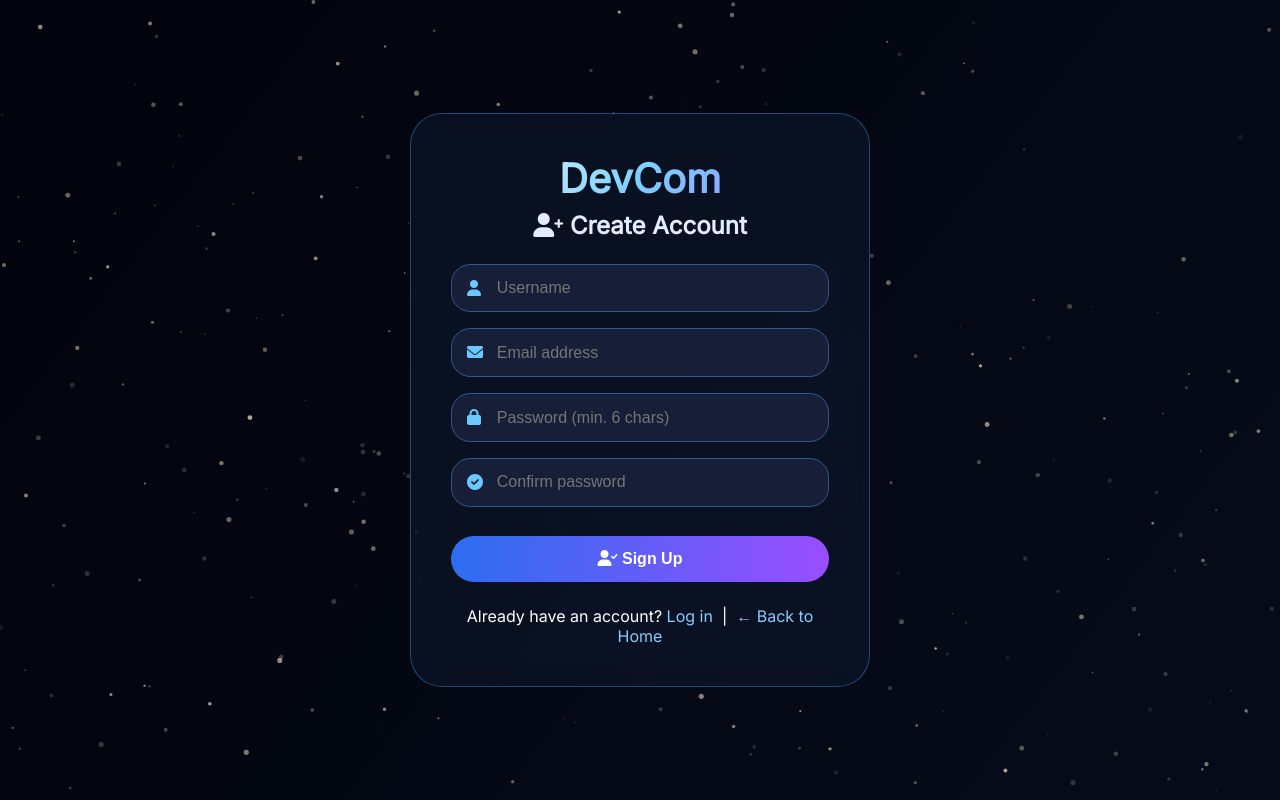
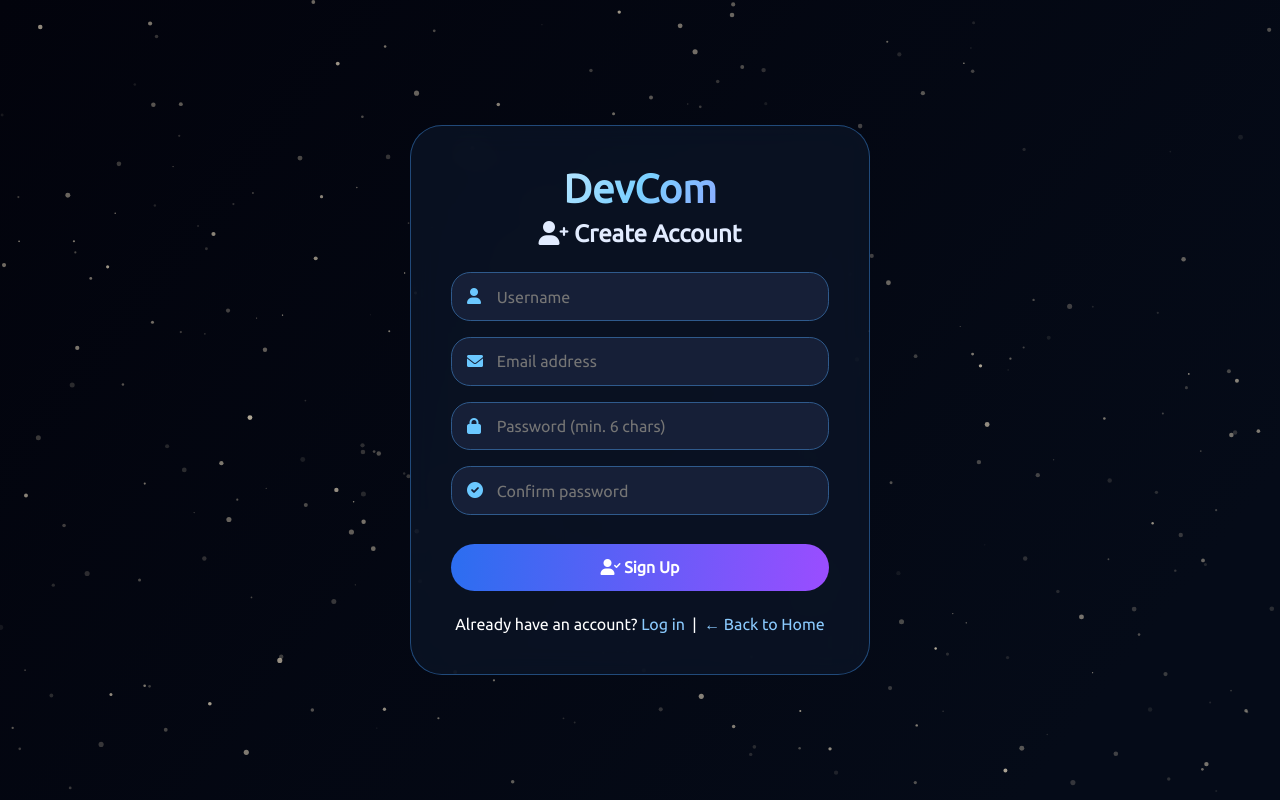
Before and after one commit to mdevcom/mdevcom.github.io, a plain HTML site: page signup.html in a window 1280 px wide. Drawn offline with Linux system fonts and the light colour scheme.

Commit message:
Update signup.html

```diff
--- a/signup.html
+++ b/signup.html
@@ -6,6 +6,13 @@
     <title>DevCom · Sign Up</title>
     <link rel="stylesheet" href="https://cdnjs.cloudflare.com/ajax/libs/font-awesome/6.0.0-beta3/css/all.min.css">
     <link href="https://fonts.googleapis.com/css2?family=Inter:opsz,wght@300;400;500;600;700;800&display=swap" rel="stylesheet">
+        <link rel="stylesheet"
+          href="https://fonts.googleapis.com/css?family=Ubuntu">
+<style>
+*{
+font-family: 'Ubuntu', serif;
+}
+</style>
     <script type="module">
         import { initializeApp } from "https://www.gstatic.com/firebasejs/10.8.0/firebase-app.js";
         import { getAuth, createUserWithEmailAndPassword } from "https://www.gstatic.com/firebasejs/10.8.0/firebase-auth.js";
```
